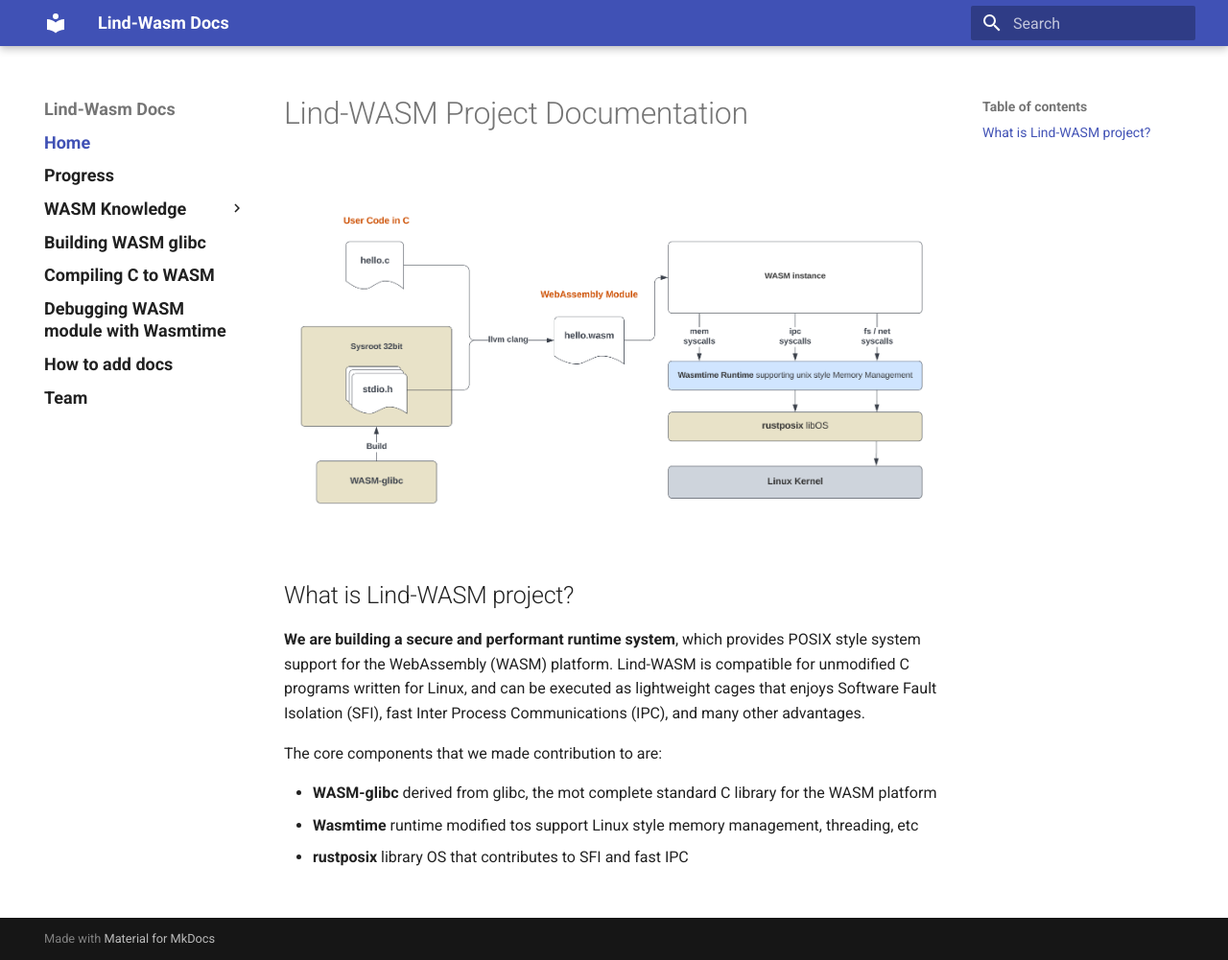
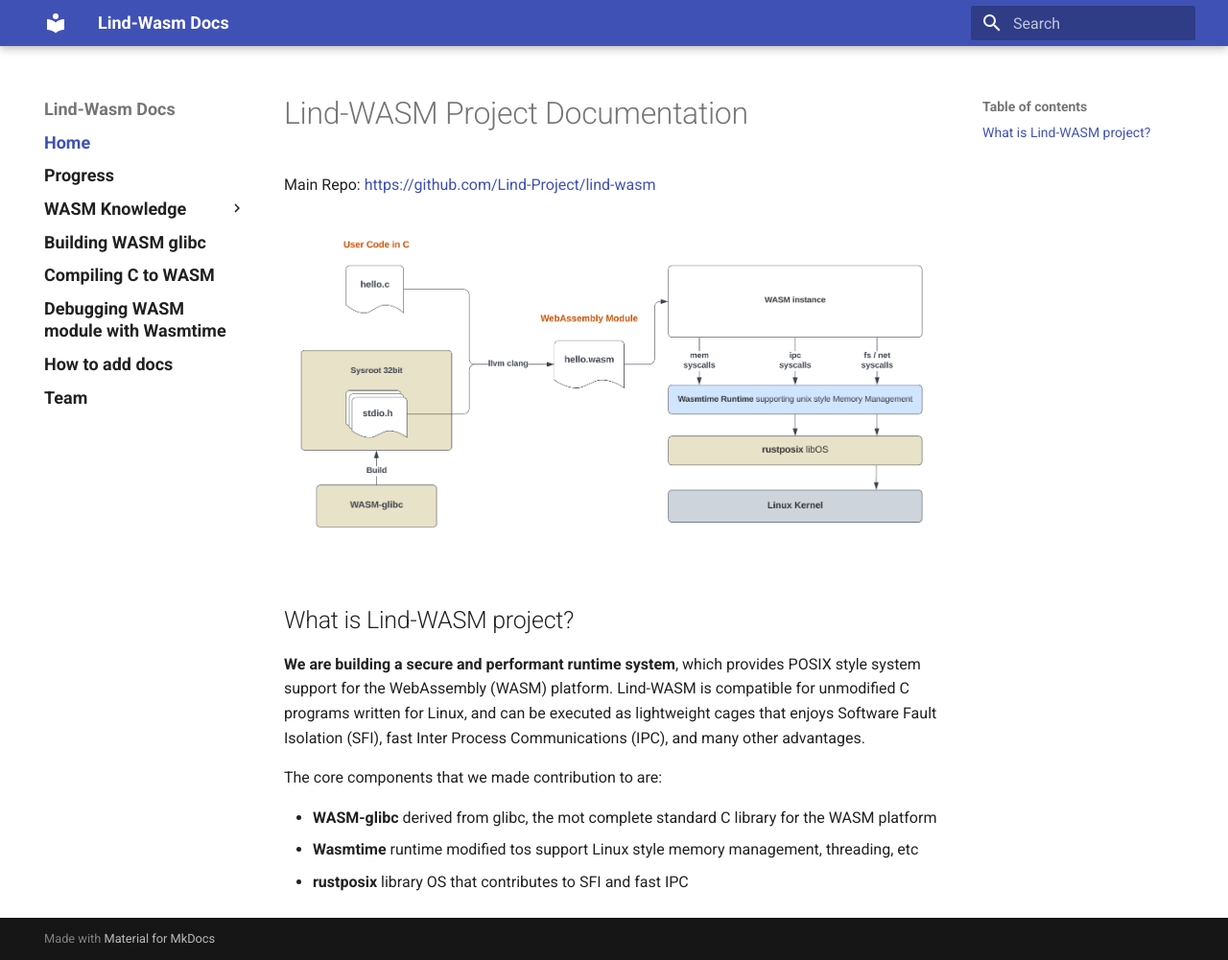
Before and after one commit to yizhuoliang/lind-wasm-docs, an MkDocs documentation site: the page built from docs/index.md, in a window 1280 px wide and 1001 px high. Shown: the whole window at 96% size. Built offline with MkDocs 1.6.1 and Material for MkDocs 9.7.7, drawn with Linux system fonts in a browser that asks for light colours.

Commit message:
add link to main repo

```diff
--- a/docs/index.md
+++ b/docs/index.md
@@ -1,4 +1,5 @@
 # Lind-WASM Project Documentation
+Main Repo: [https://github.com/Lind-Project/lind-wasm](https://github.com/Lind-Project/lind-wasm)
 ![Lind-WASM Highlevel Arch](lind-wasm-arch.png"Lind-WASM Highlevel Arch")
 ## What is Lind-WASM project?
 **We are building a secure and performant runtime system**, which provides POSIX style system support for the WebAssembly (WASM) platform.
```
